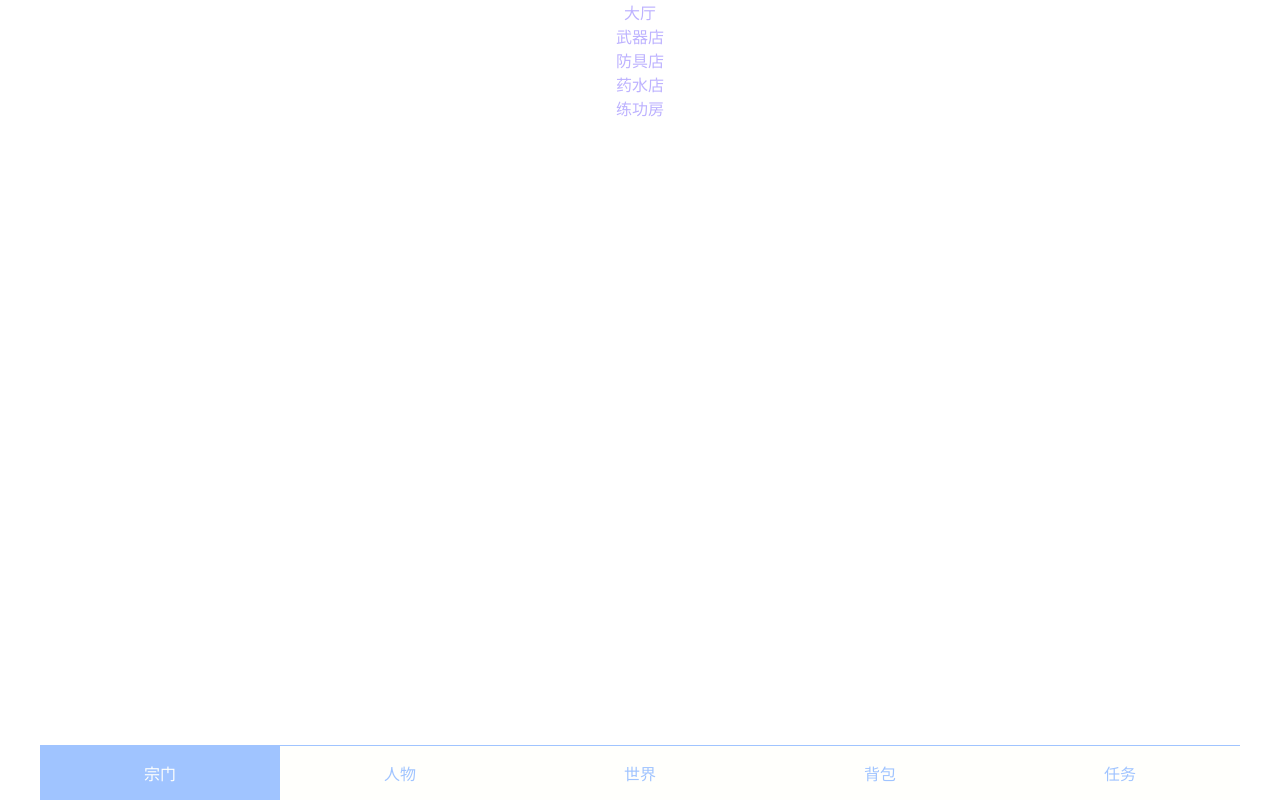
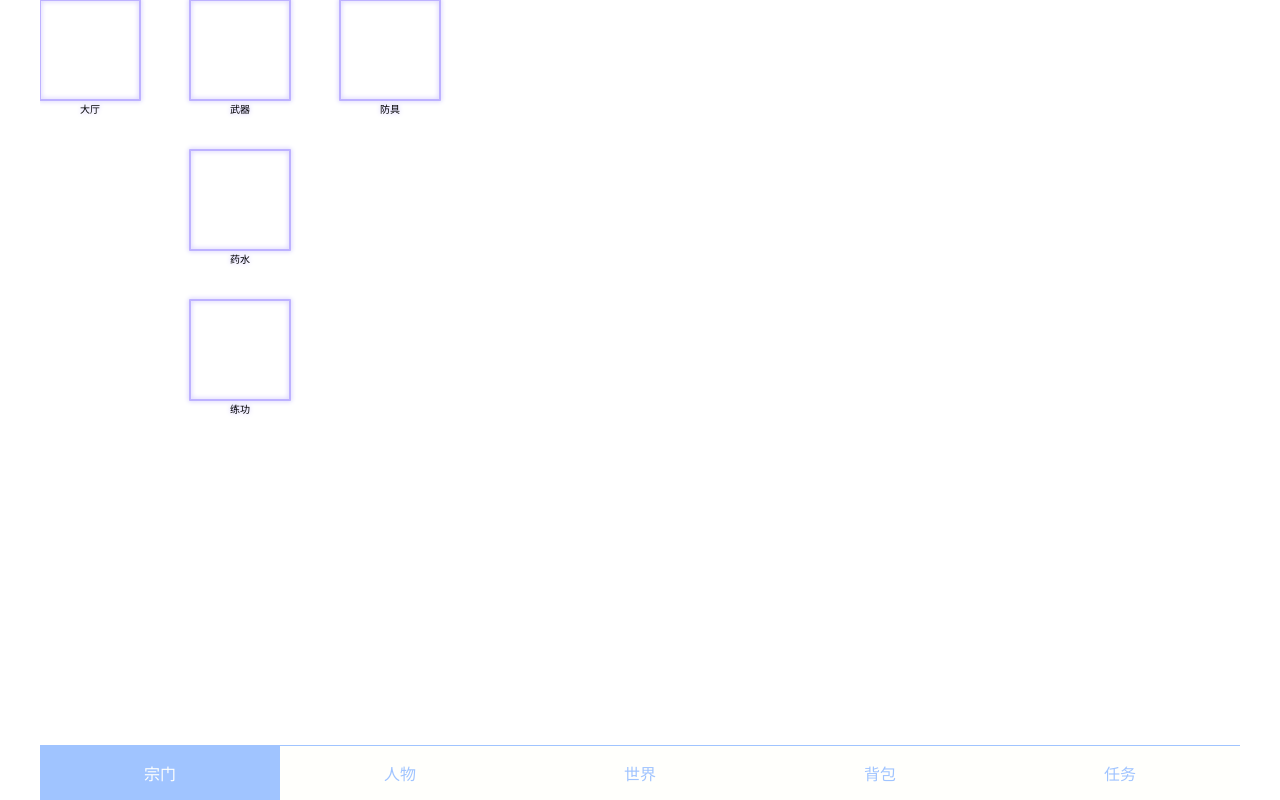
Before and after one commit to HechengLi/little-idle-world, a React (Create React App) app in the folder client/: page /town in a window 1280 px wide. Built offline with nearby package versions, Linux system fonts and the light colour scheme.

Commit message:
template for map

```diff
--- /dev/null
+++ b/client/src/components/Map.js
@@ -0,0 +1,114 @@
+import React, { useState, useEffect, useLayoutEffect, useRef } from 'react'
+import styled from 'styled-components'
+import { useHistory } from 'react-router-dom'
+
+const fps = 60
+
+const Map = ({ className, routes }) => {
+  const canvasEl = useRef(null)
+  const [sizeRatio, setSizeRatio] = useState(1)
+  const [widthRatio, setWidthRatio] = useState(1)
+  const [heightRatio, setHeightRatio] = useState(1)
+  const [throttle, setThrottle] = useState(false)
+  const [x, setX] = useState(-1)
+  const [y, setY] = useState(-1)
+  const history = useHistory()
+
+  const onMouseMove = event => {
+    if (throttle) return
+    setThrottle(true)
+    setTimeout(() => { setThrottle(false) }, 1000/fps)
+    const canvas = canvasEl.current
+    const rect = canvas.getBoundingClientRect()
+    setX((event.clientX - rect.left)*widthRatio)
+    setY((event.clientY - rect.top)*heightRatio)
+  }
+
+  useLayoutEffect(() => {
+    canvasEl.current.width = canvasEl.current.parentNode.clientWidth
+    canvasEl.current.height = canvasEl.current.parentNode.clientHeight
+    const updateRatio = () => {
+      const canvas = canvasEl.current
+      setWidthRatio(canvas.width / canvas.clientWidth)
+      setHeightRatio(canvas.height / canvas.clientHeight)
+      if (canvas.clientWidth < canvas.clientHeight) {
+        setSizeRatio(canvas.clientWidth/canvas.width)
+      } else {
+        setSizeRatio(canvas.clientHeight/canvas.height)
+      }
+    }
+    window.addEventListener('resize', updateRatio)
+    updateRatio()
+    return () => window.removeEventListener('resize', updateRatio)
+  }, [])
+
+  useEffect(() => {
+    const canvas = canvasEl.current
+    const context = canvas.getContext('2d')
+    context.clearRect(0, 0, canvas.width, canvas.height)
+    context.lineWidth = 2
+    context.lineJoin = 'round'
+    context.textAlign = 'center'
+    context.textBaseline = 'top'
+
+    let hover = null
+    routes.forEach(route => {
+      context.setTransform(1, 0, 0, 1, 0, 0)
+      context.strokeStyle = '#BDB2FF'
+      context.shadowColor = '#BDB2FF'
+      context.shadowBlur = 5
+      if (x >= route.x*widthRatio*sizeRatio && x <= (route.x+route.width)*widthRatio*sizeRatio
+          && y >= route.y*heightRatio*sizeRatio && y <= (route.y+route.height)*heightRatio*sizeRatio) {
+        context.strokeStyle = '#FFC6FF'
+        context.shadowColor = '#FFC6FF'
+        hover = route
+      }
+      context.strokeRect(
+        route.x*widthRatio*sizeRatio,
+        route.y*heightRatio*sizeRatio,
+        route.width*widthRatio*sizeRatio,
+        route.height*heightRatio*sizeRatio
+      )
+      context.scale(widthRatio*sizeRatio, heightRatio*sizeRatio)
+      context.fillText(
+        route.text,
+        route.x+route.width/2,
+        route.y+route.height+5
+      )
+    })
+
+    const onClick = () => {
+      console.log(1)
+      history.push(hover.link)
+    }
+    if (hover) {
+      canvas.classList.add('hover')
+      canvas.addEventListener('click', onClick)
+    } else {
+      canvas.classList.remove('hover')
+      canvas.removeEventListener('click', onClick)
+    }
+    return () => { canvas.removeEventListener('click', onClick) }
+  }, [sizeRatio, widthRatio, heightRatio, x, y, routes, history])
+
+  return (
+    <div className={className}>
+      <canvas ref={canvasEl} onMouseMove={onMouseMove} />
+    </div>
+  )
+}
+
+const StyledMap = styled(Map)`
+  height: 0%;
+
+  canvas {
+    max-width: 100%;
+    max-height: 100%;
+
+    &.hover {
+      cursor: pointer;
+    }
+  }
+`
+
+export default StyledMap
--- a/client/src/components/town/TownNav.js
+++ b/client/src/components/town/TownNav.js
@@ -1,34 +1,20 @@
 import React from 'react'
 import { Link, useRouteMatch } from 'react-router-dom'
-import styled from 'styled-components'
+import Map from '../Map'
 
 const TownNav = () => {
   const { url } = useRouteMatch()
+  const routes = [
+    { x: 0, y: 0, height: 100, width: 100, text: '大厅', link: `${url}/hall` },
+    { x: 150, y: 0, height: 100, width: 100, text: '武器', link: `${url}/weapon_shop` },
+    { x: 300, y: 0, height: 100, width: 100, text: '防具', link: `${url}/armor_shop` },
+    { x: 150, y: 150, height: 100, width: 100, text: '药水', link: `${url}/potion_shop` },
+    { x: 150, y: 300, height: 100, width: 100, text: '练功', link: `${url}/training` },
+  ]
 
   return (
-    <nav>
-      <ul>
-        <li>
-          <Link to={`${url}/hall`}>大厅</Link>
-        </li>
-        <li>
-          <Link to={`${url}/weapon_shop`}>武器店</Link>
-        </li>
-        <li>
-          <Link to={`${url}/armor_shop`}>防具店</Link>
-        </li>
-        <li>
-          <Link to={`${url}/potion_shop`}>药水店</Link>
-        </li>
-        <li>
-          <Link to={`${url}/training`}>练功房</Link>
-        </li>
-      </ul>
-    </nav>
+    <Map routes={routes} />
   )
 }
 
-const StyledTownNav = styled(TownNav)`
-`
-
-export default StyledTownNav
+export default TownNav
```
